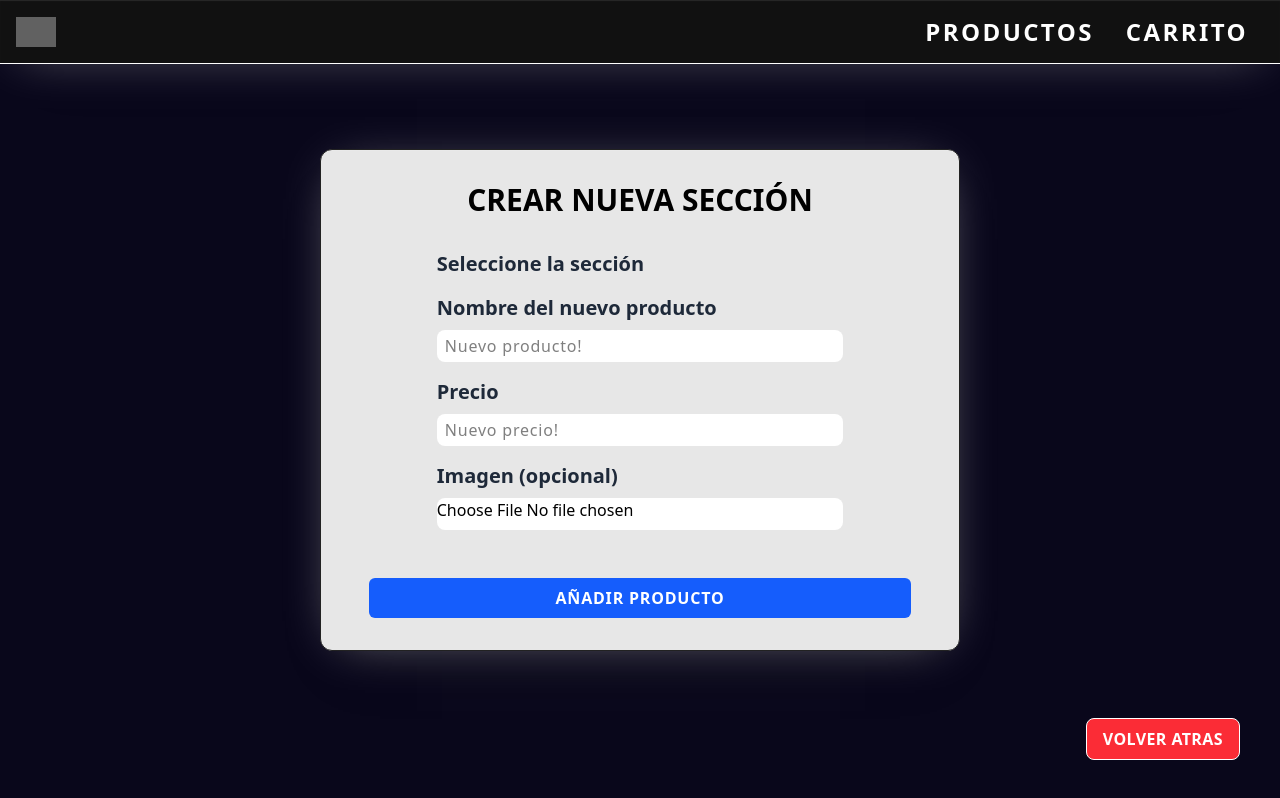
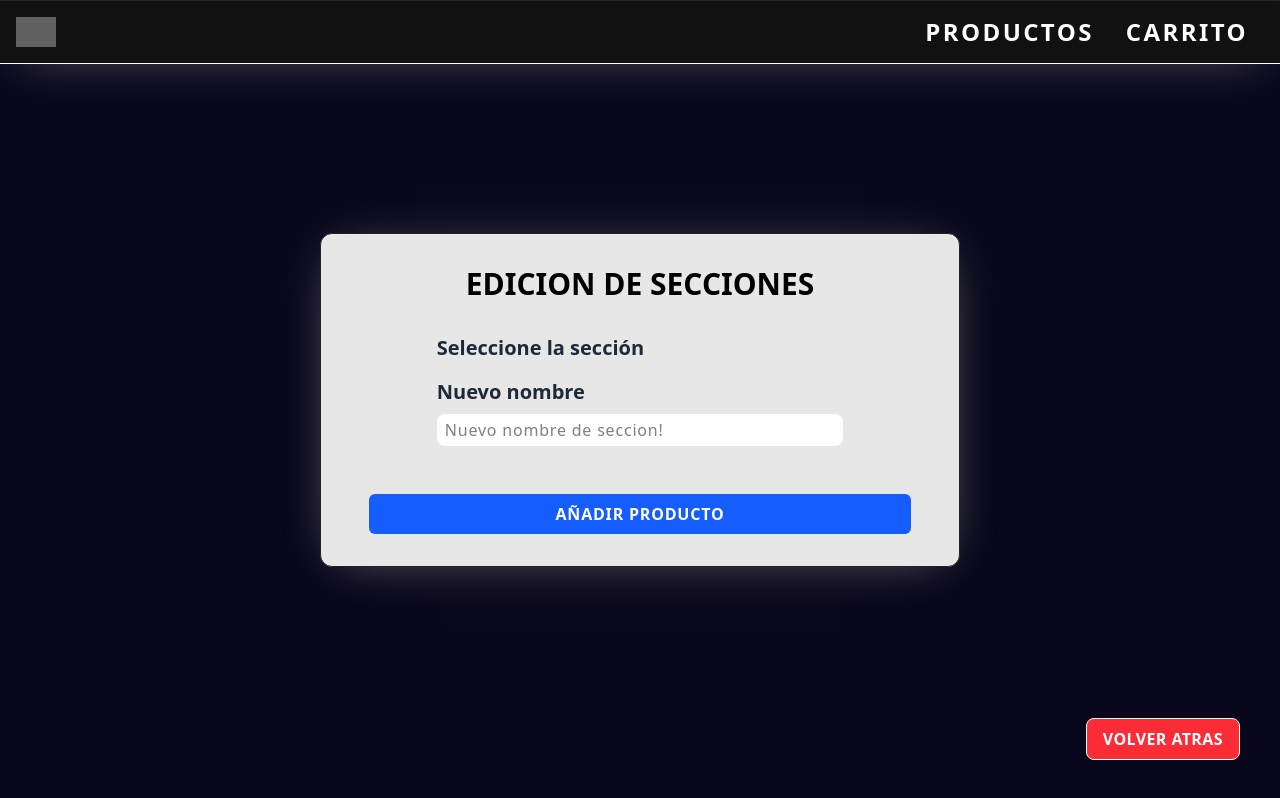
Before and after one commit to AndresG2412/OnlineShop, a Next.js app: page /Pages/Admin/View/FormsSections/EditSection in a window 1280 px wide. Built offline with nearby package versions, Linux system fonts and the light colour scheme; no server answers; grey boxes are pictures that could not be loaded; what @midudev/tailwind-animations would draw is missing.

Commit message:
avances edit section

```diff
--- a/src/app/Pages/Admin/View/FormsSections/EditSection/page.jsx
+++ b/src/app/Pages/Admin/View/FormsSections/EditSection/page.jsx
@@ -38,7 +38,7 @@ export default function page() {
                 onSubmit={handleSubmit(onSubmit)}
                 className='bg-[#e7e7e7] w-2/4 mx-auto shadow-1 rounded-xl border-[1px] border-[#222] py-8 px-12'
             >
-                <p className='uppercase font-bold text-3xl text-center mb-8'>Crear nueva sección</p>
+                <p className='uppercase font-bold text-3xl text-center mb-8'>Edicion de secciones</p>
 
                 {/* Seleccionar la sección */}
                 <div className={`mx-auto w-3/4 flex mb-4 flex-col gap-2 ${errors.Seccion ? "mb-2" : "mb-4"}`}>
@@ -48,12 +48,12 @@ export default function page() {
 
                 {/* Nombre del nuevo producto */}
                 <div className={`mx-auto w-3/4 flex mb-4 flex-col gap-2 ${errors.Producto ? "mb-2" : "mb-4"}`}>
-                    <label className="font-semibold text-xl text-gray-800">Nombre del nuevo producto</label>
+                    <label className="font-semibold text-xl text-gray-800">Nuevo nombre</label>
                     <input
                         {...register("Producto", { required: "El nombre del producto es requerido!" })}
                         type="text"
                         className='w-full h-8 bg-white rounded-lg pl-2 tracking-wider'
-                        placeholder='Nuevo producto!'
+                        placeholder='Nuevo nombre de seccion!'
                         autoComplete='off'
                     />
                     {errors.Producto && (
@@ -61,41 +61,12 @@ export default function page() {
                     )}
                 </div>
 
-                {/* Precio del producto */}
-                <div className={`mx-auto w-3/4 flex mb-4 flex-col gap-2 ${errors.Precio ? "mb-2" : "mb-4"}`}>
-                    <label className="font-semibold text-xl text-gray-800">Precio</label>
-                    <input
-                        {...register("Precio", {
-                            required: "El precio es requerido!",
-                            min: { value: 0, message: "El precio no puede ser negativo" }
-                        })}
-                        type="number"
-                        className='w-full h-8 bg-white rounded-lg pl-2 tracking-wider'
-                        placeholder='Nuevo precio!'
-                        autoComplete='off'
-                        step="0.01"
-                    />
-                    {errors.Precio && (
-                        <span className='text-red-500'>{errors.Precio.message}</span>
-                    )}
-                </div>
-
-                {/* Imagen del producto (opcional) */}
-                <div className='mx-auto w-3/4 flex mb-4 flex-col gap-2'>
-                    <label className="font-semibold text-xl text-gray-800">Imagen (opcional)</label>
-                    <input
-                        {...register("Imagen")}
-                        type="file"
-                        className='w-full h-8 bg-white rounded-lg'
-                        accept="image/*"
-                    />
-                </div>
-
                 <button
                     type="submit"
                     className="mt-8 w-full uppercase font-semibold tracking-wider bg-blue-600 hover:bg-blue-700 text-white py-2 px-4 rounded-md transition duration-300 focus:outline-none focus:ring-2 focus:ring-blue-500 focus:ring-offset-2"
                 >
                     Añadir producto
+                    {/* racha */}
                 </button>
             </form>
         </div>
```
